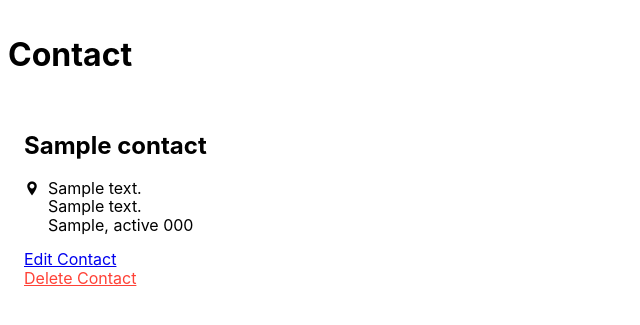
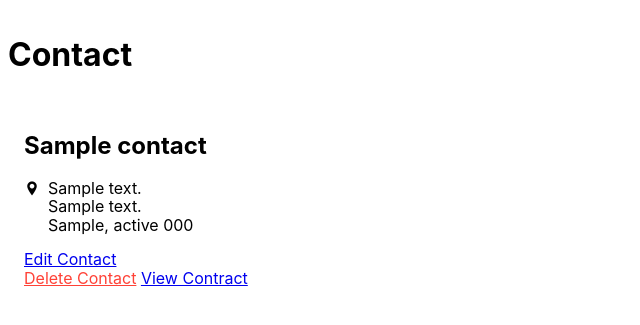
Before and after one commit to Momentum-Team-13/django-uptact-amanda-mcmullin, a Django app: page /contacts/1/ in a window 1280 px wide. Shown: the top 325 px of the page, without its empty margins (0-640 px from the left). Run offline with Django 3.2, Linux system fonts and the light colour scheme; tables that the repository leaves empty hold one stand-in row (values such as "Sample post").

Commit message:
trying to finish task 2

```diff
--- a/templates/contacts/view_contact.html
+++ b/templates/contacts/view_contact.html
@@ -30,6 +30,7 @@
     <p>
       <a href="{% url 'edit_contact' pk=contact.pk %}">Edit Contact</a><br>
       <a class="red" href="{% url 'delete_contact' pk=contact.pk %}">Delete Contact</a>
+      <a href="{% url 'view_contact' pk=contact.pk%}">View Contract</a>
     </p>
   </div>
 
```
